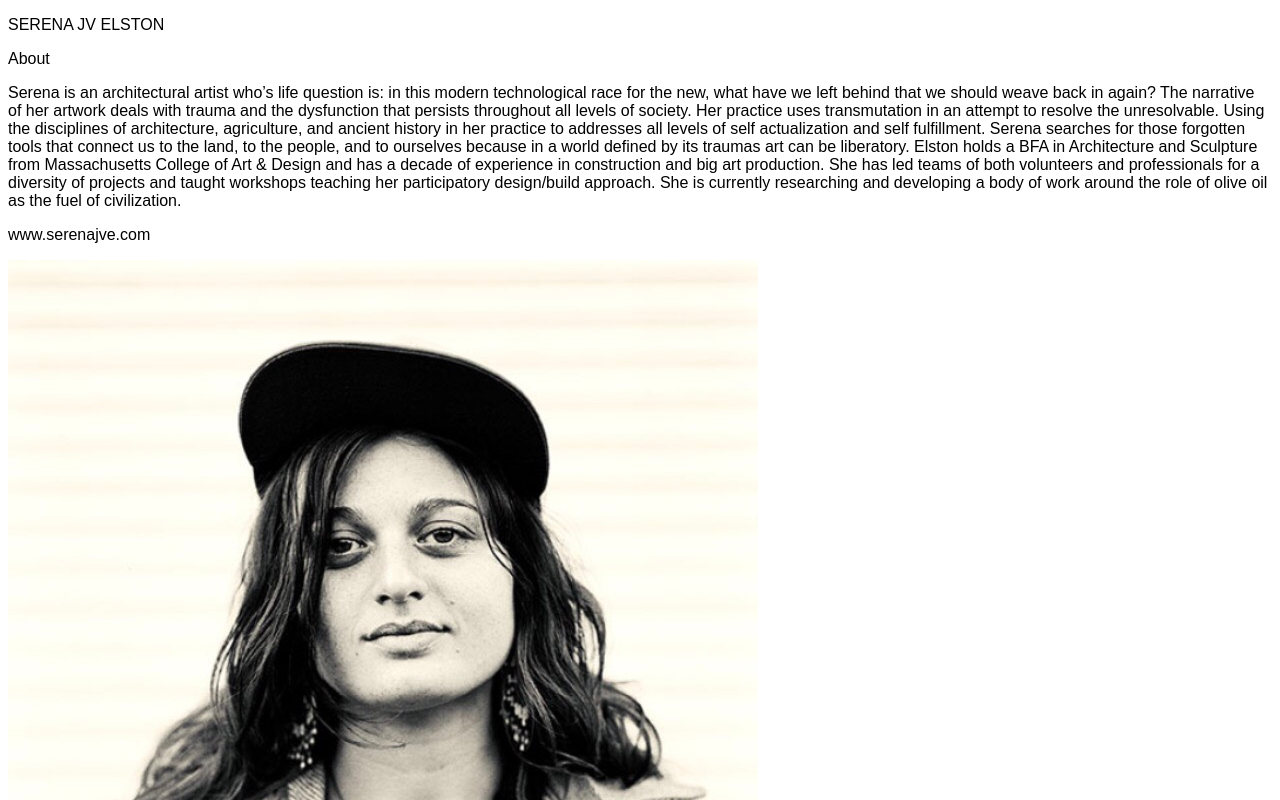
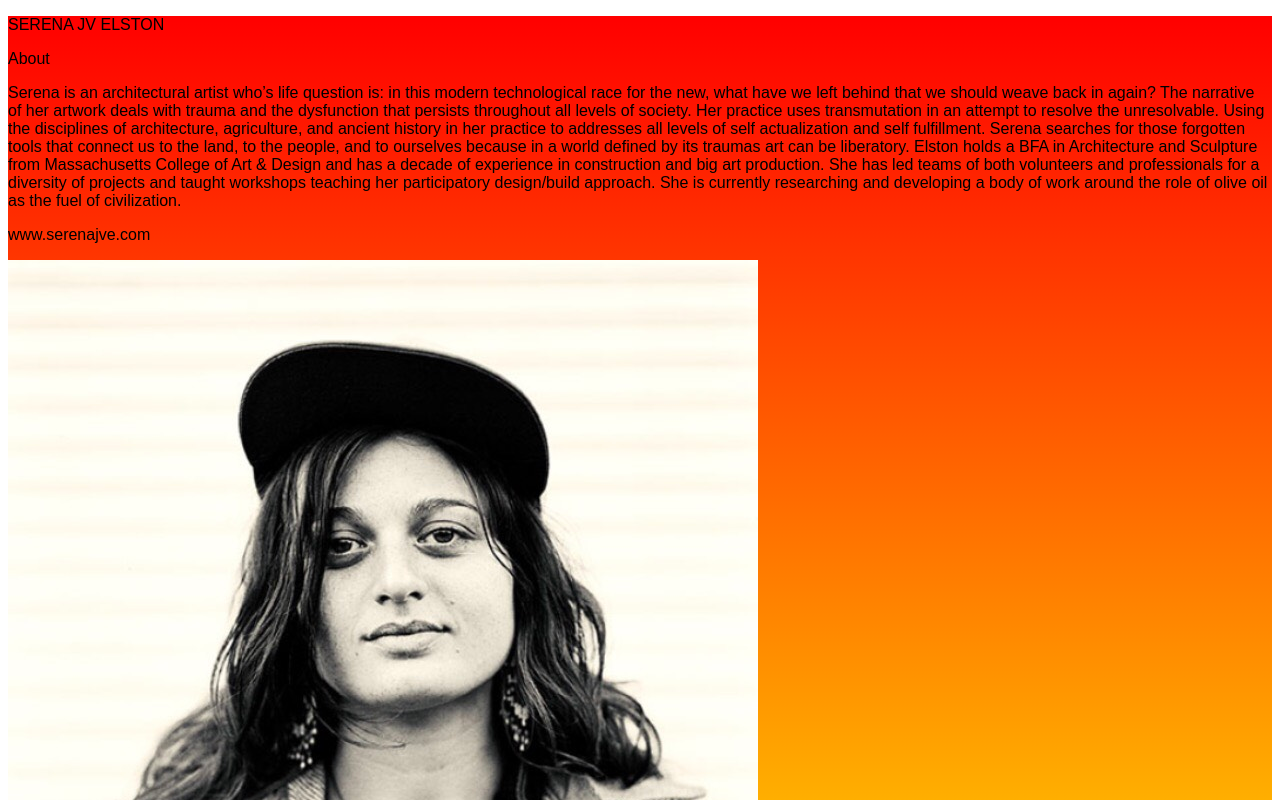
Before and after one commit to serenajve/serenajve.github.io, a plain HTML site: page index.html in a window 1280 px wide. Shown: the top 800 px of the page. Drawn offline with Linux system fonts and the light colour scheme.

Commit message:
container

```diff
--- a/css/style.css
+++ b/css/style.css
@@ -2,4 +2,6 @@ p {
 
 	font-family: Sans-Serif;
 
+}#container {
+  background-image: linear-gradient(red, yellow);
 }
--- a/index.html
+++ b/index.html
@@ -4,6 +4,7 @@
 	<link rel="stylesheet" type="text/css" href="css/style.css">
 </head>
 <body>
+	<div id="container">
 	<div id="text">
 		<p>SERENA JV ELSTON</p>
 		<p>About</p>
@@ -12,5 +13,6 @@
 Elston holds a BFA in Architecture and Sculpture from Massachusetts College of Art & Design and has a decade of experience in construction and big art production. She has led teams of both volunteers and professionals for a diversity of projects and taught workshops teaching her participatory design/build approach. She is currently researching and developing a body of work around the role of olive oil as the  fuel of civilization.</p>
 		<p>www.serenajve.com</p></div>
 	<img src="meta/IMG_3464.jpg" alt="Photo">
+</div>
 </body>
 </html>
```
